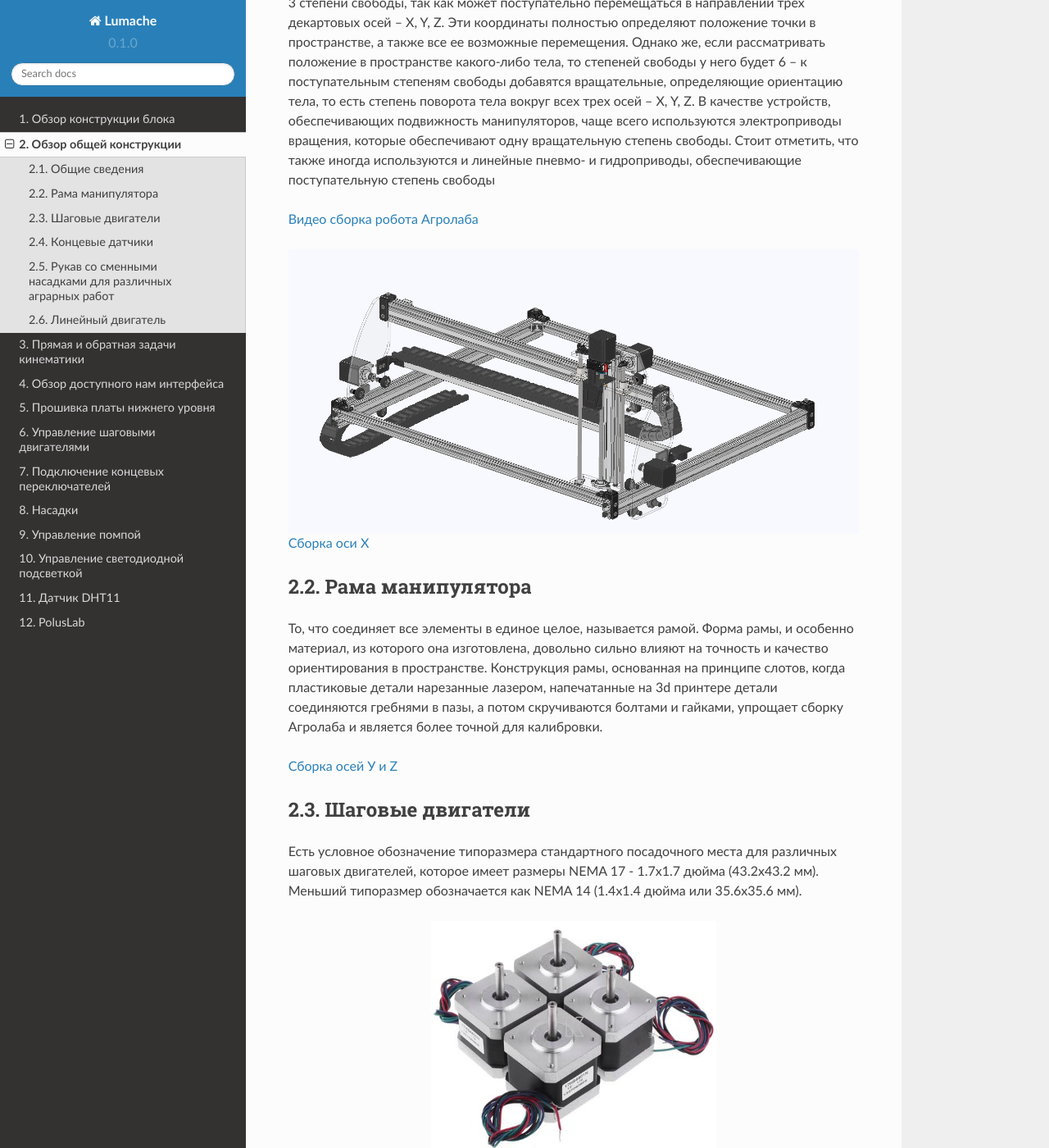
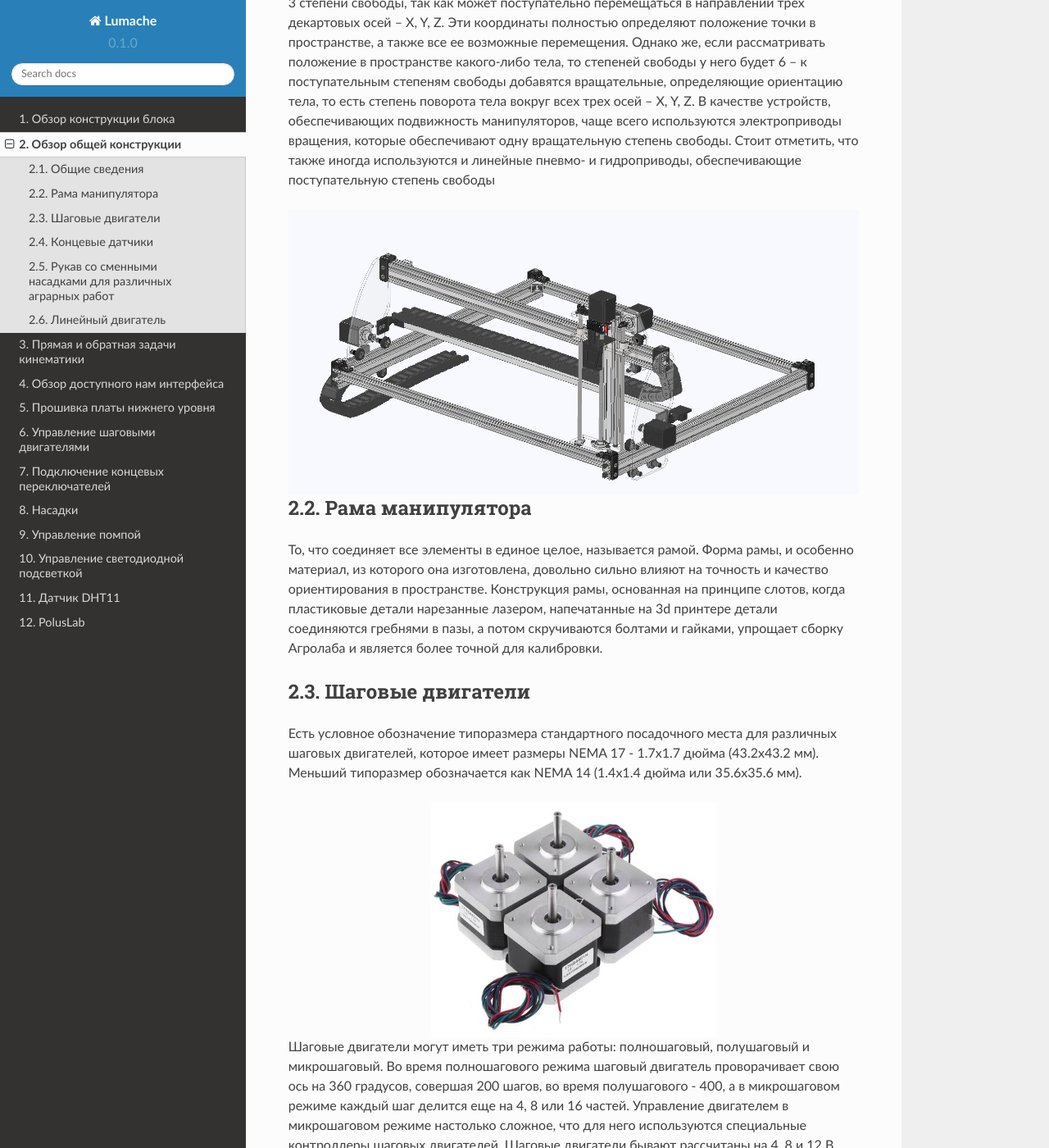
Before and after one commit to BBanwz/AgroLab_Multibot, a Sphinx documentation site: the page built from docs/source/1/2.rst, in a window 1280 px wide and 1400 px high, scrolled down 728 px. Shown: the whole window at 82% size. Built offline with Sphinx 7.4.7 and the Read the Docs theme 2.0.0, drawn with Linux system fonts in a browser that asks for light colours; pages that are not in the unit, such as notebooks, are missing from menus.

Commit message:
Update 2.rst

```diff
--- a/docs/source/1/2.rst
+++ b/docs/source/1/2.rst
@@ -10,7 +10,6 @@
 
 Основу манипуляторов составляют пространственные механизмы со многими степенями свободы. Степень свободы – это совокупность независимых координат перемещения и/или вращения, полностью определяющая положение системы или тела. Проще всего понять, что такое степень свободы, на примере – точка, находящаяся в трехмерном пространстве, имеет 3 степени свободы, так как может поступательно перемещаться в направлении трех декартовых осей – X, Y, Z. Эти координаты полностью определяют положение точки в пространстве, а также все ее возможные перемещения. Однако же, если рассматривать положение в пространстве какого-либо тела, то степеней свободы у него будет 6 – к поступательным степеням свободы добавятся вращательные, определяющие ориентацию тела, то есть степень поворота тела вокруг всех трех осей – X, Y, Z. В качестве устройств, обеспечивающих подвижность манипуляторов, чаще всего используются электроприводы вращения, которые обеспечивают одну вращательную степень свободы. Стоит отметить, что также иногда используются и линейные пневмо- и гидроприводы, обеспечивающие поступательную степень свободы
 
-`Видео сборка робота Агролаба <https://youtu.be/IVeKcFi286I?si=MKhBDjN0Y1ZTXi2M>`_
 
 .. figure:: images/6.png
        :width: 100%
@@ -19,14 +18,12 @@
 
 
 
-`Сборка оси Х <https://youtu.be/Y48oDRDtyoc?si=msXHgRvjV-h7D88t>`_
 
 Рама манипулятора
 -----------------
 
 То, что соединяет все элементы в единое целое, называется рамой. Форма рамы, и особенно материал, из которого она изготовлена, довольно сильно влияют на точность и качество ориентирования в пространстве. Конструкция рамы, основанная на принципе слотов, когда пластиковые детали нарезанные лазером, напечатанные на 3d принтере детали соединяются гребнями в пазы, а потом скручиваются болтами и гайками, упрощает сборку Агролаба и является более точной для калибровки.
 
-`Сборка осей У и Z <https://youtu.be/nJm3BKMu_qg?si=5QXqvyA6z2wNE0h2>`_
 
 Шаговые двигатели
 -----------------
```
